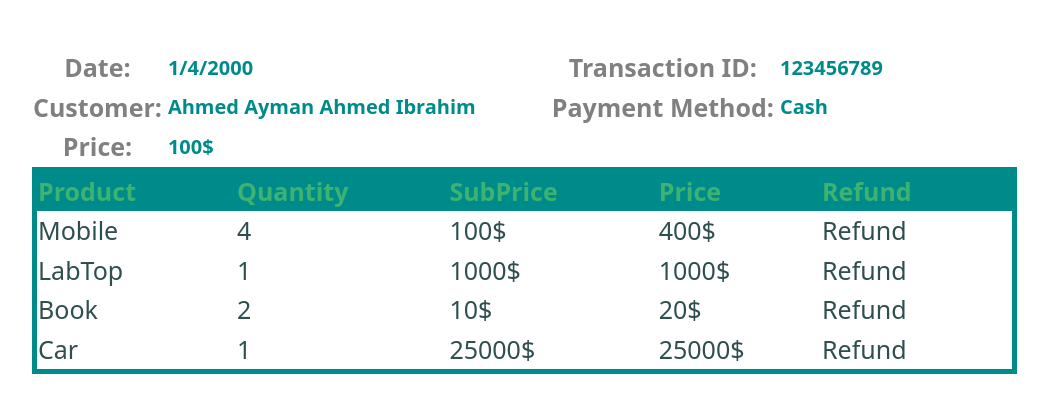
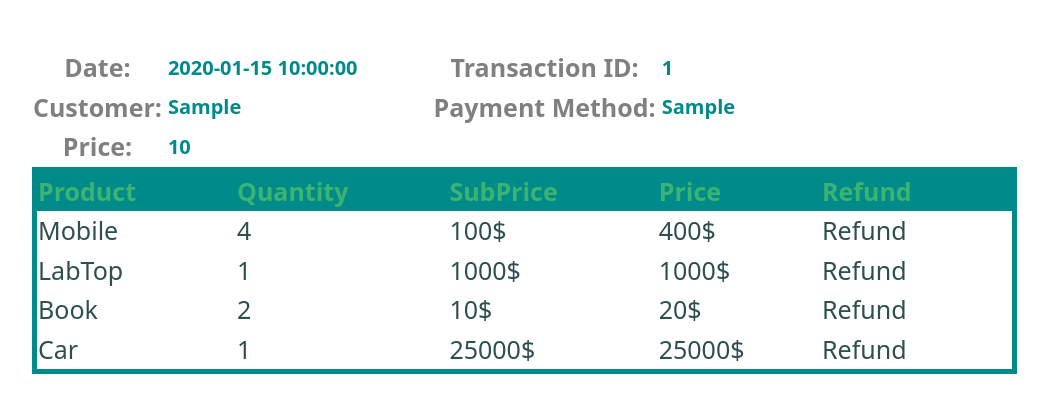
Before and after one commit to AmmarMohamed21/OnlineStore, a Flask app: template templates/Transactions.html in a window 1280 px wide. Shown: the part 74-494 px from the top of the page, without its empty margins (86-1134 px from the left). Run offline with Flask 2, Linux system fonts and the light colour scheme; the template is opened without the code that fills it: most values are stand-ins (such as "Sample title", 1, 10 or a date in 2020); lists and menus that the app fills with data are empty; some libraries are stand-ins or nearby versions.

Commit message:
Update Transactions.html

```diff
--- a/templates/Transactions.html
+++ b/templates/Transactions.html
@@ -7,24 +7,26 @@
 {% block main %}
 <form action="/Transactions" method="GET"></form>
 
-{% for row in rows %}
+
+{% for Cust in CustomerInfo %}
+{% for row in rows%}
     <table class = "TransactionH">
         <thead class = "Head">
             <tr class = "H1">
                 <th class = "Const"> Date: </th>
-                <th class = "Var"> 1/4/2000 </th>
+                <th class = "Var"> {{row.TransactionDate}} </th>
                 <th class = "Const"> Transaction ID: </th>
-                <th class = "Var"> 123456789 </th>
+                <th class = "Var"> {{row.TransactionID}} </th>
             </tr>
             <tr class = "H2">
                 <th class = "Const"> Customer: </th>
-                <th class = "Var"> Ahmed Ayman Ahmed Ibrahim </th>
+                <th class = "Var"> {{CustomerInfo[0].FirstName}} </th> <!-- Error -->
                 <th class = "Const"> Payment Method: </th>
-                <th class = "Var"> Cash </th>
+                <th class = "Var"> {{row.PaymentMethod}} </th>
             </tr>
             <tr class = "H3">
                 <th class = "Const"> Price: </th>
-                <th class = "Var"> 100$ </th>
+                <th class = "Var"> {{row.Price}} </th>
             </tr>
         </thead>
     </table>
@@ -70,7 +72,7 @@
                 <td class = "T1R4D5"> Refund </td>
             </tr>
         </tbody>
-
+    </table>
 {% endfor %}
-    </table>
+{% endfor %}
 {% endblock %}
```
